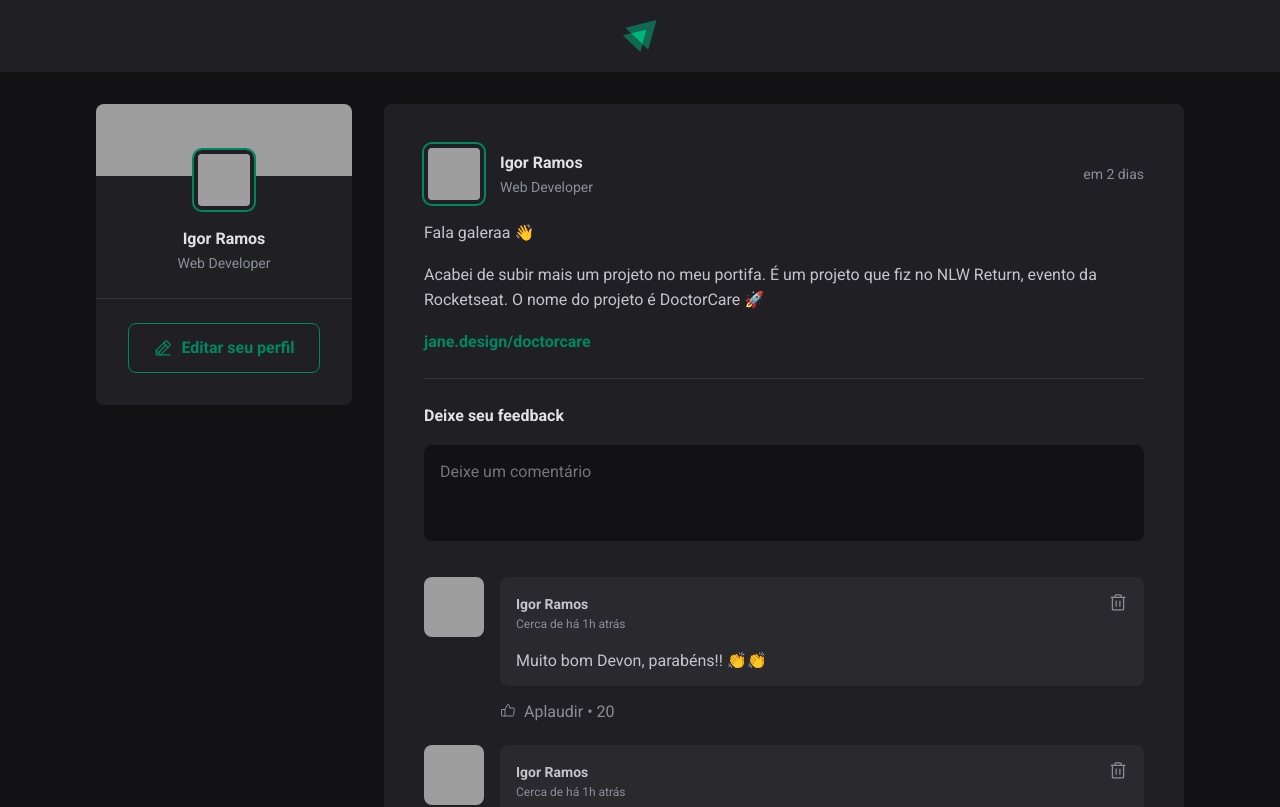
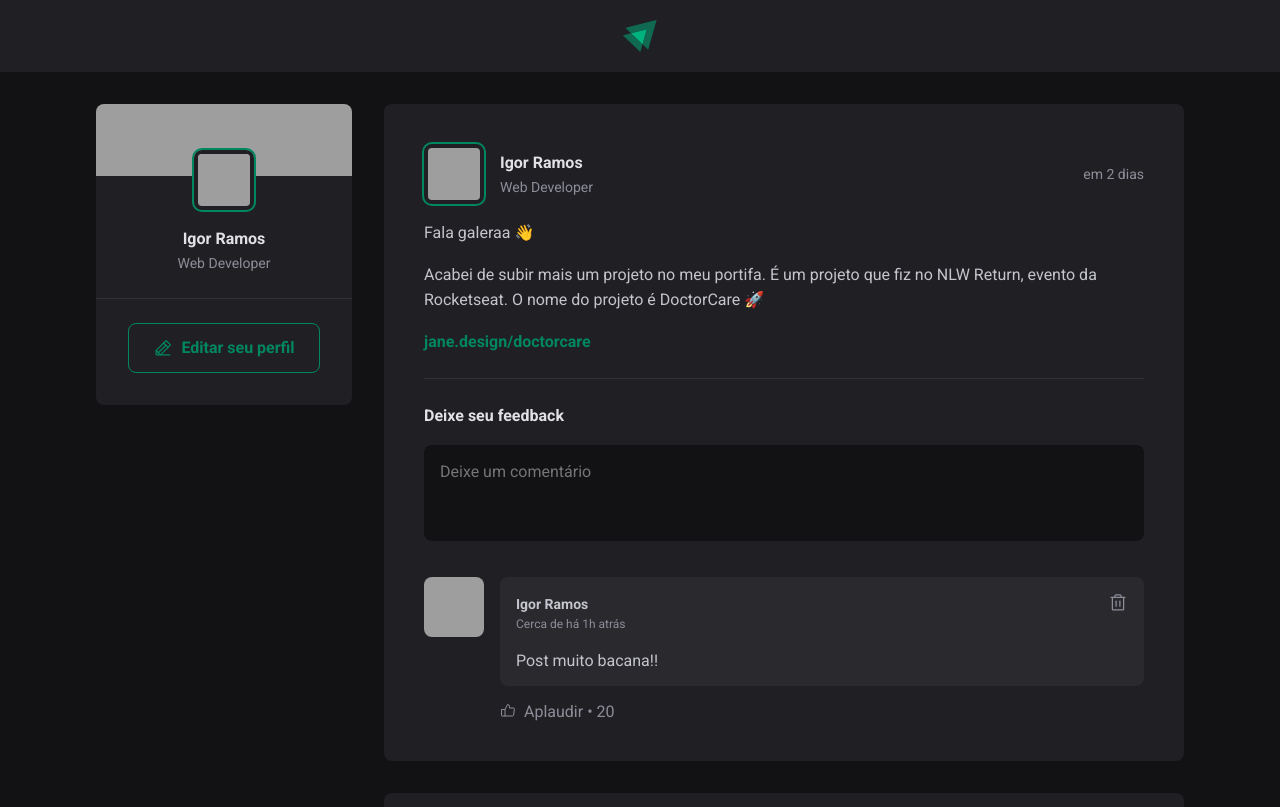
Before and after one commit to iramosg/rocketseat-reactjs, a React (Vite) app in the folder ignite/01-fundamentos-reactjs/: page / in a window 1280 px wide. Shown: the top 807 px of the page. Built offline with nearby package versions, Linux system fonts and the light colour scheme; grey boxes are pictures that could not be loaded.

Commit message:
Adicionando comentários

```diff
--- a/ignite/01-fundamentos-reactjs/src/components/Comment.jsx
+++ b/ignite/01-fundamentos-reactjs/src/components/Comment.jsx
@@ -2,7 +2,7 @@
 import { Avatar } from './Avatar'
 import styles from './Comment.module.css'
 
-export function Comment() {
+export function Comment({ content }) {
   return (
     <div className={styles.comment}>
       <Avatar hasBorder={false} src="https://github.com/iramosg.png" />
@@ -19,7 +19,7 @@
             </button>
 
           </header>
-          <p>Muito bom Devon, parabéns!! 👏👏</p>
+          <p>{content}</p>
         </div>
         <footer>
           <button>
--- a/ignite/01-fundamentos-reactjs/src/components/Post.jsx
+++ b/ignite/01-fundamentos-reactjs/src/components/Post.jsx
@@ -15,9 +15,10 @@
   // }).format(publishedAt)
 
   const [comments, setComments] = useState([
-    1,
-    2
+    'Post muito bacana!!'
   ])
+
+  const [newCommentText, setNewCommentText] = useState([''])
 
   // Estado são variáveis que eu quero que o componente monitore
 
@@ -33,10 +34,15 @@
   function handleCreateNewComment() {
     event.preventDefault()
 
+    const newCommentText = event.target.comment.value
+
     // Imutabilidade
+    setComments([...comments, newCommentText])
+    setNewCommentText('')
+  }
 
-    setComments([...comments, comments.length + 1])
-    // console.log(comments)
+  function handleNewCommentChange() {
+    setNewCommentText(event.target.value)
   }
 
   return (
@@ -68,7 +74,10 @@
       <form onSubmit={handleCreateNewComment} className={styles.commentForm}>
         <strong>Deixe seu feedback</strong>
         <textarea
-          placeholder='Deixe um comentário'
+          name="comment"
+          placeholder="Deixe um comentário"
+          onChange={handleNewCommentChange}
+          value={newCommentText}
         />
 
         <footer>
@@ -78,7 +87,7 @@
 
       <div className={styles.commentList}>
         { comments.map(comment => {
-          return <Comment />
+          return <Comment content={comment} />
         }) }
       </div>
     </article>
```
